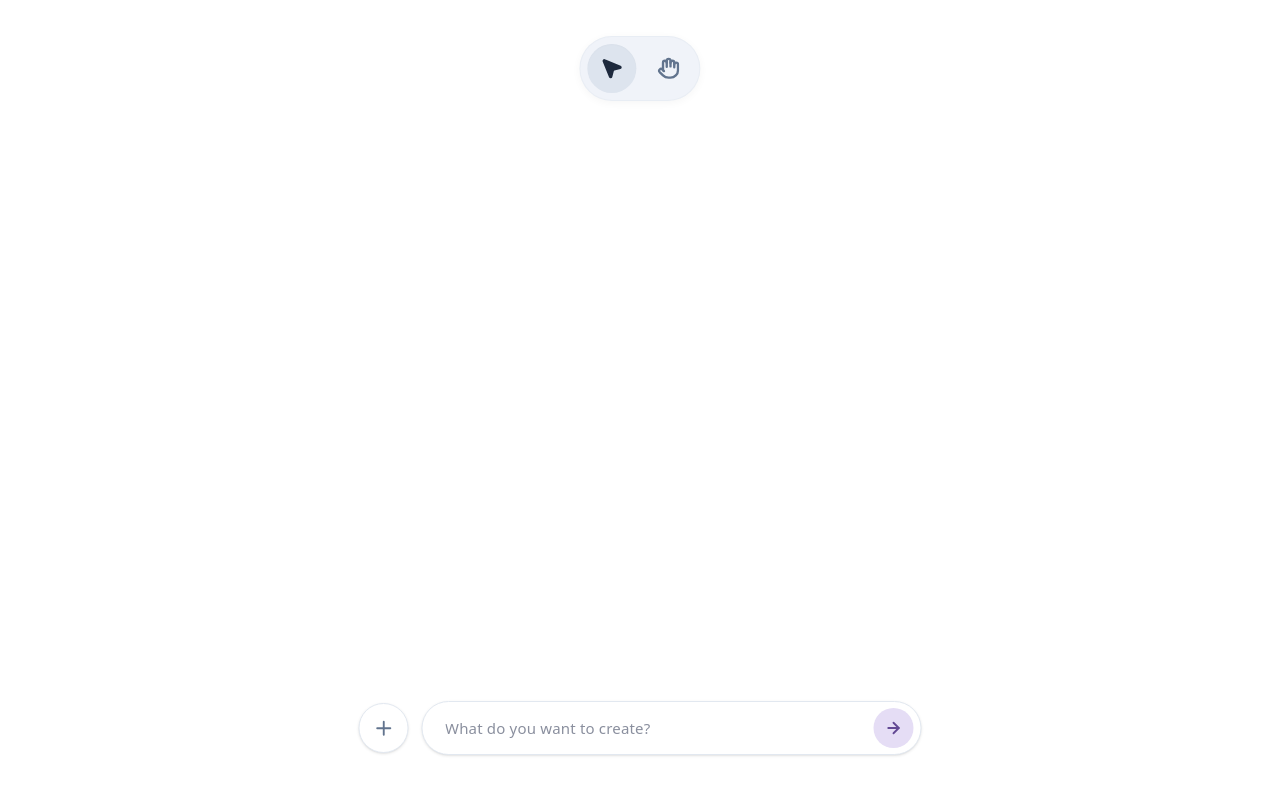
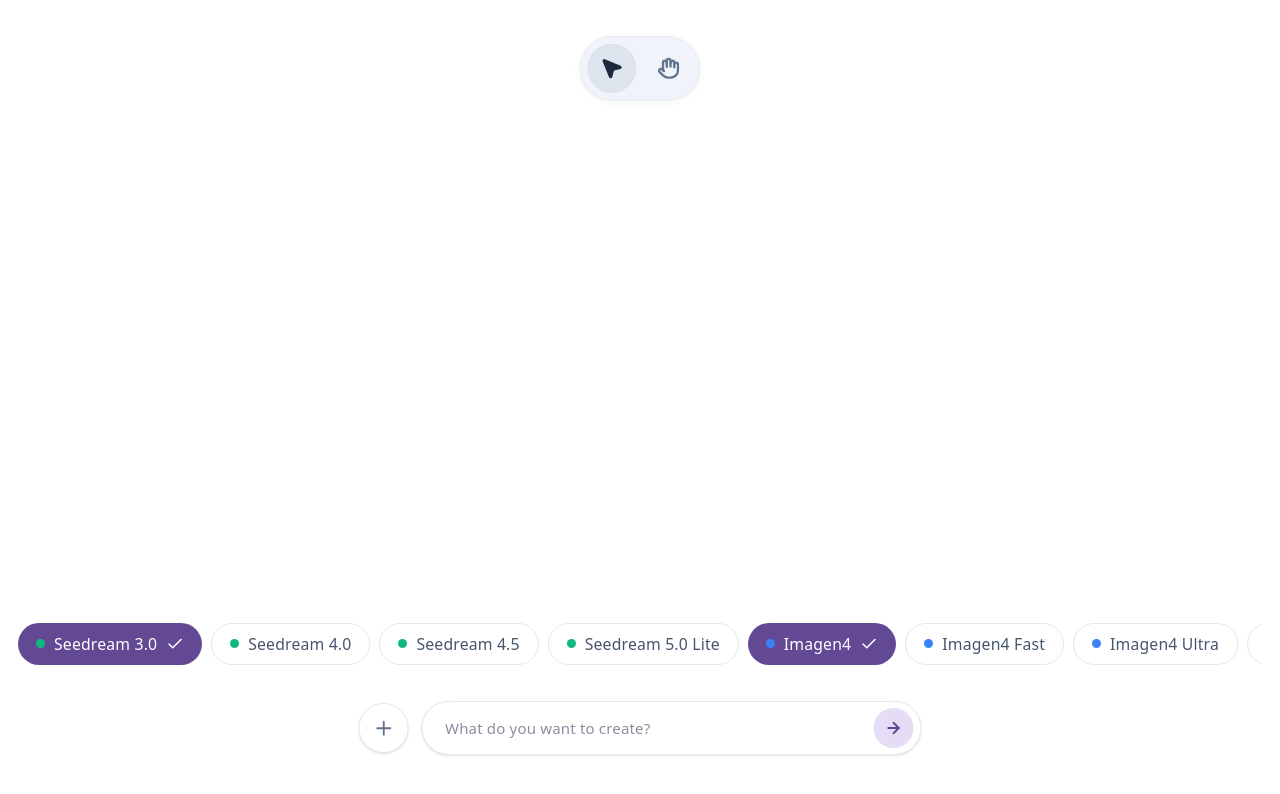
Before and after one commit to kevin-weitgenant/gen-canvas-OSS-mixboard, a React (Vite) app: page / in a window 1280 px wide. Shown: the top 794 px of the page. Built offline with nearby package versions, Linux system fonts and the light colour scheme.

Commit message:
add model selectors to the promptbar

```diff
--- a/package.json
+++ b/package.json
@@ -10,9 +10,11 @@
     "preview": "vite preview"
   },
   "dependencies": {
+    "clsx": "^2.1.1",
     "lucide-react": "^1.7.0",
     "react": "^19.2.4",
     "react-dom": "^19.2.4",
+    "tailwind-merge": "^3.5.0",
     "zustand": "^5.0.12"
   },
   "devDependencies": {
--- a/src/App.tsx
+++ b/src/App.tsx
@@ -1,12 +1,14 @@
 import { InfiniteCanvas } from './components/InfiniteCanvas';
 import { Toolbar } from './components/Toolbar';
 import { PromptBar } from './components/PromptBar';
+import { ModelSelector } from './components/ModelSelector';
 
 function App() {
   return (
     <div className="w-screen h-screen m-0 p-0 overflow-hidden">
       <Toolbar />
       <InfiniteCanvas />
+      <ModelSelector />
       <PromptBar />
     </div>
   );
--- /dev/null
+++ b/src/components/ModelSelector.tsx
@@ -0,0 +1,130 @@
+import { useState, useRef } from "react";
+import { Check } from "lucide-react";
+import { cn } from "../lib/utils";
+
+interface Model {
+  id: string;
+  name: string;
+  color: string;
+}
+
+const models: Model[] = [
+  // Seedream Models
+  { id: "seedream-3", name: "Seedream 3.0", color: "#10B981" },
+  { id: "seedream-4", name: "Seedream 4.0", color: "#10B981" },
+  { id: "seedream-4.5", name: "Seedream 4.5", color: "#10B981" },
+  { id: "seedream-5-lite", name: "Seedream 5.0 Lite", color: "#10B981" },
+  // Google Models
+  { id: "imagen4", name: "Imagen4", color: "#3B82F6" },
+  { id: "imagen4-fast", name: "Imagen4 Fast", color: "#3B82F6" },
+  { id: "imagen4-ultra", name: "Imagen4 Ultra", color: "#3B82F6" },
+  { id: "nano-banana", name: "Nano Banana", color: "#F59E0B" },
+  { id: "nano-banana-2", name: "Nano Banana 2", color: "#F59E0B" },
+  // Flux Models
+  { id: "flux-2", name: "Flux-2", color: "#8B5CF6" },
+  { id: "flux-2-pro", name: "Flux-2 Pro", color: "#8B5CF6" },
+  { id: "flux-kontext", name: "Flux Kontext", color: "#8B5CF6" },
+  // OpenAI / GPT Models
+  { id: "4o-image", name: "4o Image", color: "#EC4899" },
+  { id: "gpt-image-1.5", name: "GPT Image-1.5", color: "#EC4899" },
+  // Qwen (Alibaba) Models
+  { id: "qwen", name: "Qwen", color: "#F97316" },
+  { id: "qwen2", name: "Qwen2", color: "#F97316" },
+  // Wan Models
+  { id: "wan-2.7-image", name: "Wan 2.7 Image", color: "#06B6D4" },
+  { id: "wan-2.7-image-pro", name: "Wan 2.7 Image Pro", color: "#06B6D4" },
+  // Standalone & Other Models
+  { id: "ideogram-v3", name: "Ideogram V3", color: "#EF4444" },
+  { id: "grok-imagine", name: "Grok Imagine", color: "#6366F1" },
+  { id: "z-image", name: "Z-Image", color: "#14B8A6" },
+];
+
+export function ModelSelector() {
+  const [selectedModels, setSelectedModels] = useState<string[]>(["seedream-3", "imagen4"]);
+  const scrollRef = useRef<HTMLDivElement>(null);
+  const [isDragging, setIsDragging] = useState(false);
+  const [startX, setStartX] = useState(0);
+  const [scrollLeft, setScrollLeft] = useState(0);
+  const [hasDragged, setHasDragged] = useState(false);
+
+  const toggleModel = (modelId: string) => {
+    setSelectedModels((prev) =>
+      prev.includes(modelId) ? prev.filter((id) => id !== modelId) : [...prev, modelId]
+    );
+  };
+
+  const handleMouseDown = (e: React.MouseEvent) => {
+    if (!scrollRef.current) return;
+    setIsDragging(true);
+    setHasDragged(false);
+    setStartX(e.pageX - scrollRef.current.offsetLeft);
+    setScrollLeft(scrollRef.current.scrollLeft);
+  };
+
+  const handleMouseMove = (e: React.MouseEvent) => {
+    if (!isDragging || !scrollRef.current) return;
+    e.preventDefault();
+    const x = e.pageX - scrollRef.current.offsetLeft;
+    const walk = (x - startX) * 1.5;
+    if (Math.abs(walk) > 5) {
+      setHasDragged(true);
+    }
+    scrollRef.current.scrollLeft = scrollLeft - walk;
+  };
+
+  const handleMouseUp = () => {
+    setIsDragging(false);
+  };
+
+  const handleMouseLeave = () => {
+    setIsDragging(false);
+  };
+
+  return (
+    <div className="fixed bottom-28 left-0 right-0 z-[99] px-4">
+      <div
+        ref={scrollRef}
+        className={cn(
+          "flex gap-2 overflow-x-auto pb-2 select-none",
+          isDragging ? "cursor-grabbing" : "cursor-grab"
+        )}
+        onMouseDown={handleMouseDown}
+        onMouseMove={handleMouseMove}
+        onMouseUp={handleMouseUp}
+        onMouseLeave={handleMouseLeave}
+        style={{
+          scrollbarWidth: "none",
+          msOverflowStyle: "none",
+        }}
+      >
+        <style>{`
+          .scrollbar-hide::-webkit-scrollbar {
+            display: none;
+          }
+        `}</style>
+        {models.map((model) => {
+          const isSelected = selectedModels.includes(model.id);
+          return (
+            <button
+              key={model.id}
+              onClick={() => !hasDragged && toggleModel(model.id)}
+              className={cn(
+                "flex items-center gap-2 px-4 py-2 rounded-full text-sm font-medium whitespace-nowrap transition-all",
+                isSelected
+                  ? "bg-[#634994] text-white"
+                  : "bg-white text-slate-600 border border-slate-200 hover:bg-slate-50"
+              )}
+            >
+              <span
+                className="w-2 h-2 rounded-full shrink-0"
+                style={{ backgroundColor: model.color }}
+              />
+              {model.name}
+              {isSelected && <Check className="w-4 h-4 shrink-0" />}
+            </button>
+          );
+        })}
+      </div>
+    </div>
+  );
+}
--- /dev/null
+++ b/src/lib/utils.ts
@@ -0,0 +1,6 @@
+import { type ClassValue, clsx } from "clsx";
+import { twMerge } from "tailwind-merge";
+
+export function cn(...inputs: ClassValue[]) {
+  return twMerge(clsx(inputs));
+}
```
Also changed, not shown: 1 other file (tests, documents, lock files or other folders).
